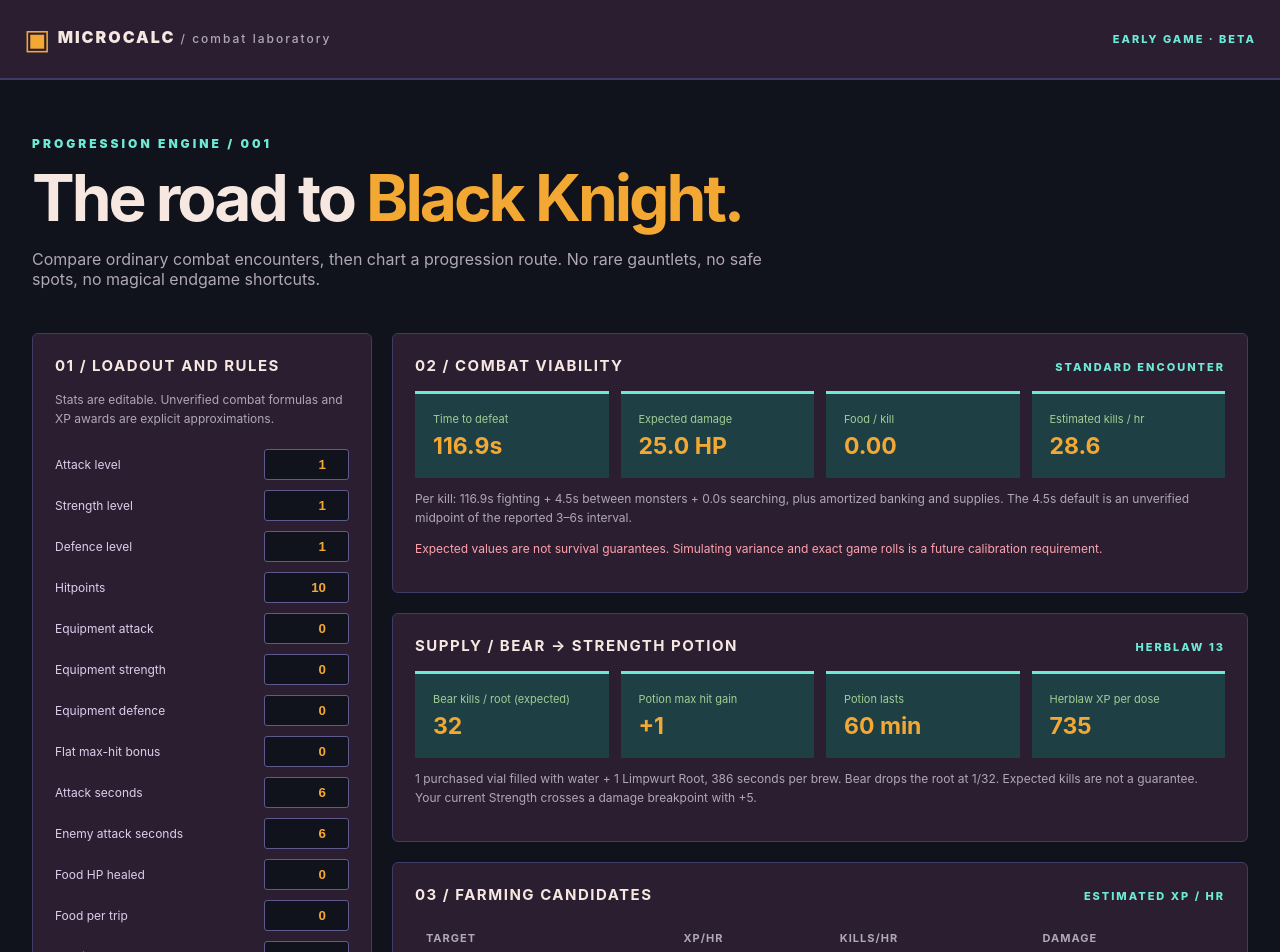
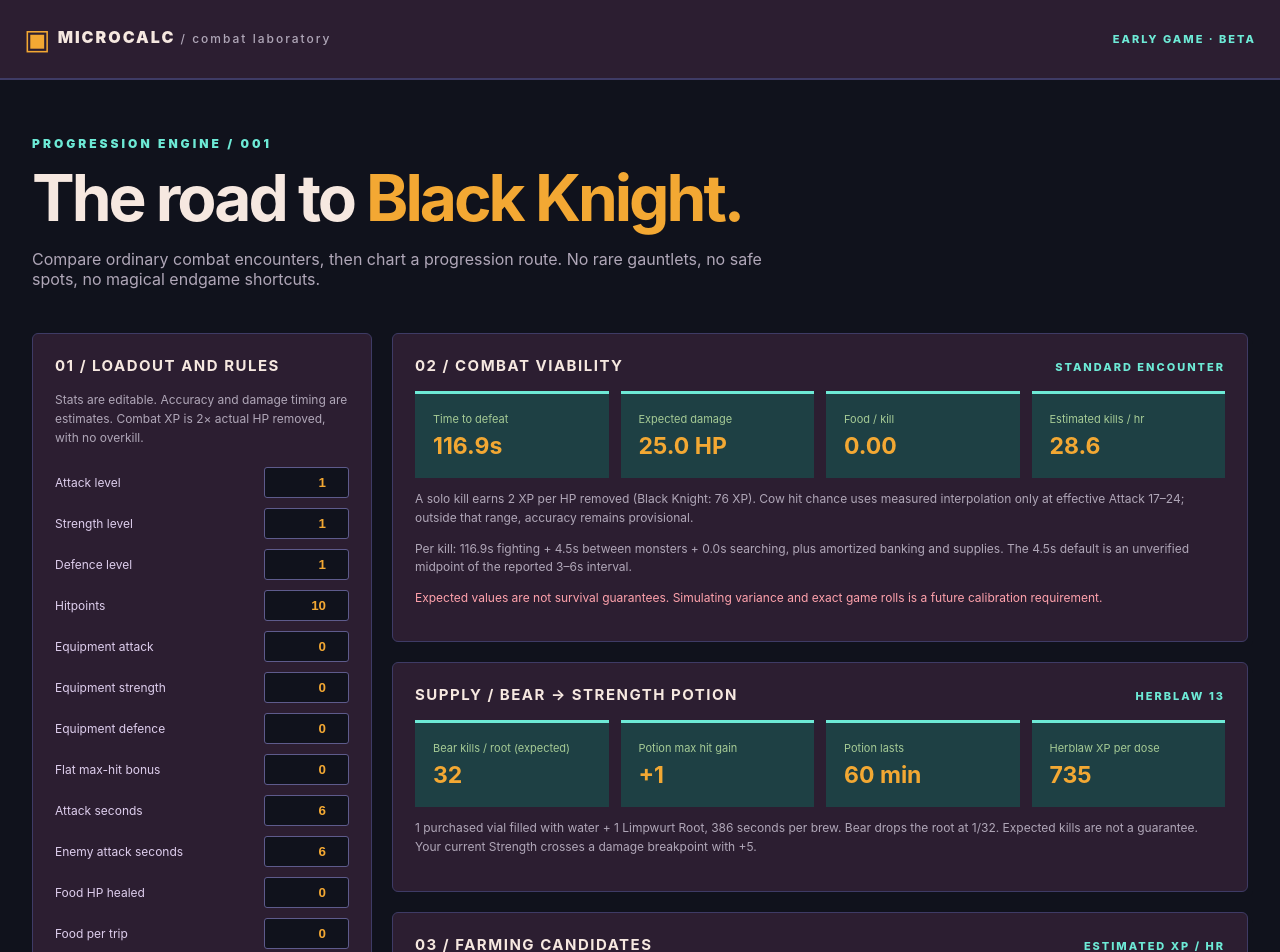
Before and after one commit to meleneth/microcalc, a Vue app: page / in a window 1280 px wide. Shown: the top 952 px of the page. Built offline with nearby package versions, Linux system fonts and the light colour scheme.

Commit message:
Calibrate Cow accuracy and enforce 2 XP per non-overkill damage

```diff
--- a/src/App.vue
+++ b/src/App.vue
@@ -16,7 +16,7 @@ const inputs=[
  ["cooldown","Attack seconds",0.5,60],["enemyCooldown","Enemy attack seconds",0.5,60],
  ["foodHeal","Food HP healed",0,100],["foodCount","Food per trip",0,100],["regenPerSecond","Passive HP / second",0,10],
  ["respawnDelaySeconds","Between-monster delay (estimated)",0,60],["searchSeconds","Loot/search seconds / kill",0,600],["bankSeconds","Bank round-trip seconds",0,3600],["killsPerBank","Kills per bank trip",1,1000],
- ["foodRestockSeconds","Food restock seconds / unit",0,600],["xpPerDamage","Assumed XP / damage",0.1,100]
+ ["foodRestockSeconds","Food restock seconds / unit",0,600]
 ];
 </script>
 <template>
@@ -24,13 +24,14 @@ const inputs=[
   <header><div class="brand"><span class="pixel">▣</span> MICROCALC <span class="muted">/ combat laboratory</span></div><span class="tag">EARLY GAME · BETA</span></header>
   <section class="intro"><p class="eyebrow">PROGRESSION ENGINE / 001</p><h1>The road to <span>Black Knight.</span></h1><p>Compare ordinary combat encounters, then chart a progression route. No rare gauntlets, no safe spots, no magical endgame shortcuts.</p></section>
   <div class="layout">
-   <aside class="panel"><h2>01 / Loadout and rules</h2><p class="note">Stats are editable. Unverified combat formulas and XP awards are explicit approximations.</p>
-    <div class="inputs"><label v-for="[key,label,min,max] in inputs" :key="key"><span>{{label}}</span><input type="number" :min="min" :max="max" :step="key==='cooldown'||key==='enemyCooldown'||key==='xpPerDamage'||key==='regenPerSecond'||key==='respawnDelaySeconds'?0.1:1" v-model.number="store.settings[key]" /></label></div>
+   <aside class="panel"><h2>01 / Loadout and rules</h2><p class="note">Stats are editable. Accuracy and damage timing are estimates. Combat XP is 2× actual HP removed, with no overkill.</p>
+    <div class="inputs"><label v-for="[key,label,min,max] in inputs" :key="key"><span>{{label}}</span><input type="number" :min="min" :max="max" :step="key==='cooldown'||key==='enemyCooldown'||key==='regenPerSecond'||key==='respawnDelaySeconds'?0.1:1" v-model.number="store.settings[key]" /></label></div>
     <label class="toggle"><input type="checkbox" v-model="store.settings.allowBlackKnight"/> Include Black Knight in training choices</label>
    </aside>
    <main class="results">
     <section class="panel"><div class="section-head"><h2>02 / Combat viability</h2><span class="tag">STANDARD ENCOUNTER</span></div>
       <div class="metrics"><div><small>Time to defeat</small><strong>{{knight.ttk.toFixed(1)}}s</strong></div><div><small>Expected damage</small><strong>{{knight.expectedDamage.toFixed(1)}} HP</strong></div><div><small>Food / kill</small><strong>{{knight.foodNeeded.toFixed(2)}}</strong></div><div><small>Estimated kills / hr</small><strong>{{knight.killsPerHour.toFixed(1)}}</strong></div></div>
+      <p class="note">A solo kill earns 2 XP per HP removed (Black Knight: 76 XP). Cow hit chance uses measured interpolation only at effective Attack 17–24; outside that range, accuracy remains provisional.</p>
       <p class="note">Per kill: {{knight.ttk.toFixed(1)}}s fighting + {{knight.respawnDelay.toFixed(1)}}s between monsters + {{knight.searchDelay.toFixed(1)}}s searching, plus amortized banking and supplies. The 4.5s default is an unverified midpoint of the reported 3–6s interval.</p>
       <p class="warning">Expected values are not survival guarantees. Simulating variance and exact game rolls is a future calibration requirement.</p>
     </section>
```
